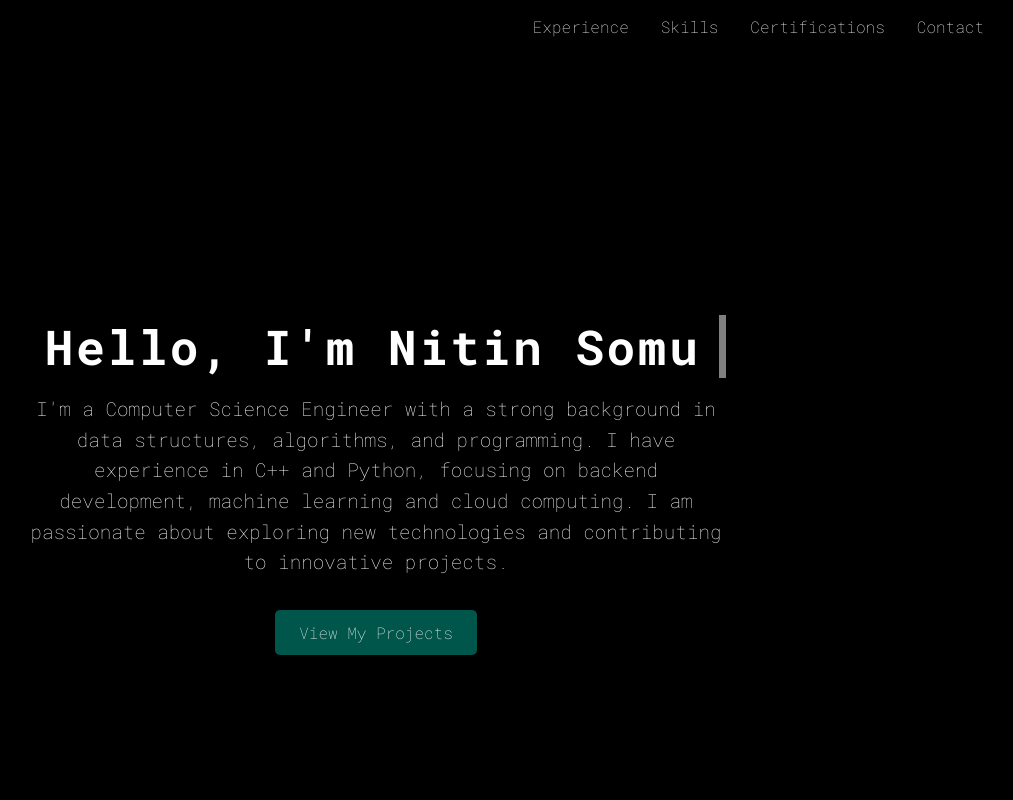
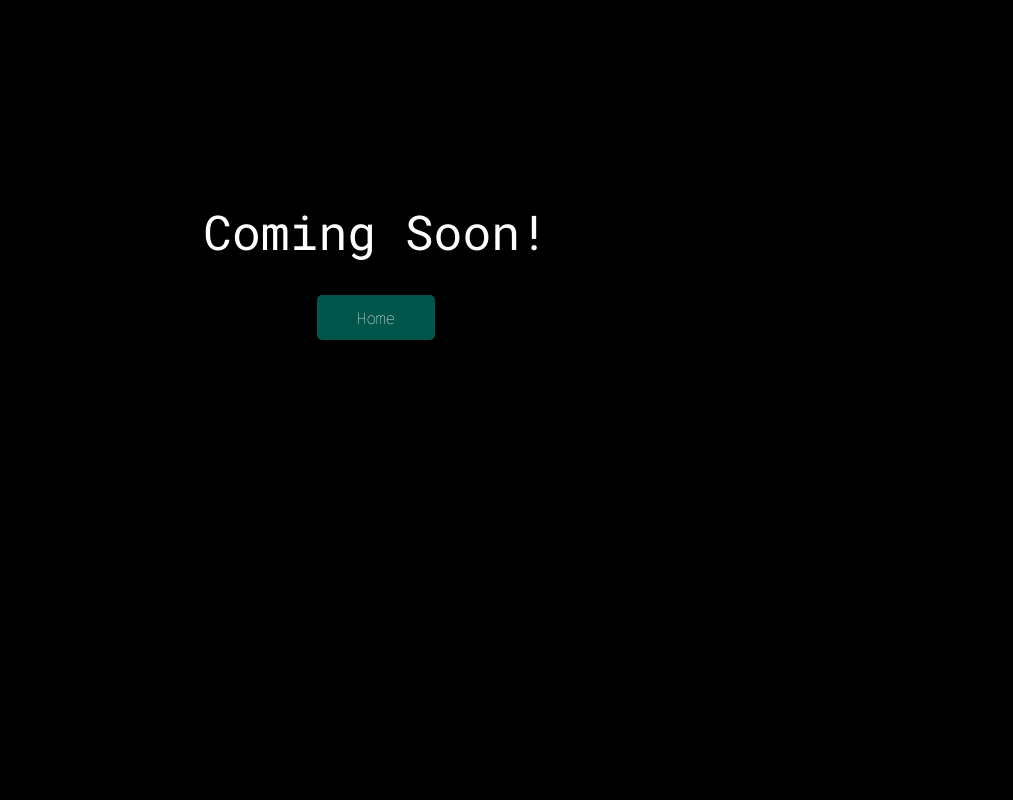
Before and after one commit to nitinsomu/Portfolio-React, a React (Vite) app: page /projects in a window 1280 px wide. Shown: the top 800 px of the page, without its empty margins (264-1277 px from the left). Built offline with nearby package versions, Linux system fonts and the light colour scheme.

Commit message:
Added project landing page

```diff
--- a/package.json
+++ b/package.json
@@ -11,7 +11,8 @@
   },
   "dependencies": {
     "react": "^18.3.1",
-    "react-dom": "^18.3.1"
+    "react-dom": "^18.3.1",
+    "react-router-dom": "^7.1.1"
   },
   "devDependencies": {
     "@eslint/js": "^9.13.0",
--- a/src/App.jsx
+++ b/src/App.jsx
@@ -1,24 +1,14 @@
-import { useState } from 'react'
 import React from 'react';
-import Introduction from './components/introduction';
-import Header from './components/header';
-import Exp from './components/exp';
-import Projects from './components/projects';
-import Footer from './components/footer';
-import Cert from './components/cert';
-import Skills from './components/skills';
+import Home from './pages/home';
+import {Routes, Route} from 'react-router-dom'
+import Projects from './pages/projects';
 
 function App() {
   return (
-    <div>
-      <Header/>
-      <Introduction/>
-      <Exp/>
-      {/* <Projects/> */}
-      <Skills />
-      <Cert />
-      <Footer/>
-    </div>
+    <Routes>
+      <Route index element={<Home/>}/>
+      <Route path={'/projects'} element={<Projects/>}/>
+    </Routes>
   )
 }
 
--- a/src/components/introduction.jsx
+++ b/src/components/introduction.jsx
@@ -1,4 +1,5 @@
 import React from 'react';
+import { Link } from 'react-router-dom';
 
 function Introduction() {
     return (
@@ -8,7 +9,7 @@ function Introduction() {
           <p className = "info">
               I'm a Computer Science Engineer with a strong background in data structures, algorithms, and programming. I have experience in C++ and Python, focusing on backend development, machine learning and cloud computing. I am passionate about exploring new technologies and contributing to innovative projects.
           </p>
-          <a href="#projects" class="btn">View My Projects</a>
+          <Link to="/projects" class="btn">View My Projects</Link>
       </div>
   </div>
       )
--- a/src/index.css
+++ b/src/index.css
@@ -69,7 +69,7 @@ html {
     line-height: 1.6;
 }
 
-.hero .btn {
+.btn {
     display: inline-block;
     margin-top: 2rem;
     padding: 0.75rem 1.5rem;
@@ -81,8 +81,7 @@ html {
     text-decoration: none;
     transition: background-color 0.3s ease;
 }
-
-.hero .btn:hover {
+.btn:hover {
     background-color: #003023;
 }
 
@@ -284,3 +283,23 @@ text-decoration: none;
     background-color: #000;
     height: 30px
 }
+
+.coming-soon {
+    font-size: 2rem;
+    display: flex;
+    font-weight: bold;
+    width: 600px;
+    margin: 0 auto;
+    flex-direction: column;
+    margin-top: 200px;
+    align-items: center;
+}
+
+.coming-soon .btn {
+    width: 70px;
+    text-align: center;
+}
+
+.coming-soon h2{
+    font-weight: 400
+}
--- a/src/main.jsx
+++ b/src/main.jsx
@@ -1,9 +1,12 @@
 import { StrictMode } from 'react'
 import { createRoot } from 'react-dom/client'
 import App from './App.jsx'
+import { BrowserRouter } from 'react-router-dom'
 
 createRoot(document.getElementById('root')).render(
   <StrictMode>
-    <App />
+    <BrowserRouter>
+      <App />
+    </BrowserRouter>
   </StrictMode>,
 )
--- /dev/null
+++ b/src/pages/home.jsx
@@ -0,0 +1,19 @@
+import Header from '../components/header'
+import Introduction from '../components/introduction'
+import Exp from '../components/exp'
+import Skills from '../components/skills'
+import Cert from '../components/cert'
+import Footer from '../components/footer'
+
+export default function Home() {
+    return (
+        <div>
+          <Header/>
+          <Introduction/>
+          <Exp/>
+          <Skills />
+          <Cert />
+          <Footer/>
+        </div>
+    )
+}
--- /dev/null
+++ b/src/pages/projects.jsx
@@ -0,0 +1,10 @@
+import { Link } from "react-router-dom";
+
+export default function Projects() {
+    return (
+        <div className="coming-soon">
+            <h2>Coming Soon!</h2>
+            <Link to="/" class="btn">Home</Link>
+        </div>
+    )
+}
```
Also changed, not shown: 1 other file (tests, documents, lock files or other folders).
